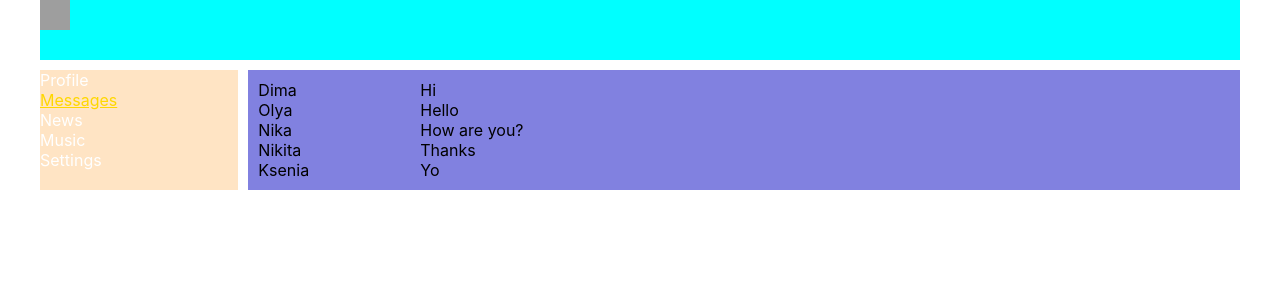
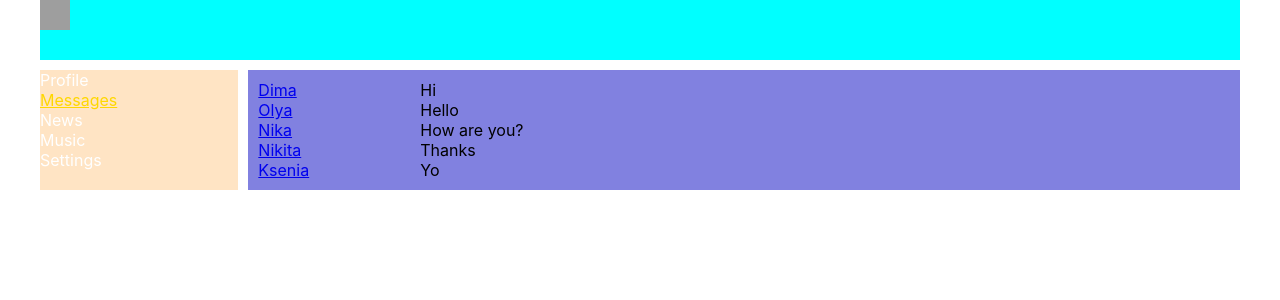
Before and after one commit to CodeElliX/social, a React (Create React App) app: page /dialogs in a window 1280 px wide. Shown: the top 300 px of the page. Built offline with nearby package versions, Linux system fonts and the light colour scheme; grey boxes are pictures that could not be loaded.

Commit message:
feat: add less22

```diff
--- a/src/App.js
+++ b/src/App.js
@@ -14,8 +14,8 @@ function App() {
 
      <div className='app-wrapper-content'>
       <Routes>
-      <Route path='/dialogs' element={<Dialoges />} />
-      <Route path='/profile' element={<Profile />} />
+      <Route path='/dialogs/*' element={<Dialoges />} />
+      <Route path='/profile/*' element={<Profile />} />
 
        </Routes>
      </div>
--- a/src/components/Dialoges/Dialoges.jsx
+++ b/src/components/Dialoges/Dialoges.jsx
@@ -1,14 +1,15 @@
 import style from './Dialoges.module.css';
+import { NavLink } from 'react-router-dom';
 
 function Dialoges() {
     return(
         <div className={style.ollDialogs}>
-            <div className={style.dialoges}>
-                <div className={style.dialog}>Dima</div>
-                <div className={style.dialog}>Olya</div>
-                <div className={style.dialog}>Nika</div>
-                <div className={style.dialog}>Nikita</div>
-                <div className={style.dialog}>Ksenia</div>
+            <div className={style.dialogs}>
+                <div className={style.dialog}><NavLink to="/dialogs/1">Dima</NavLink></div>
+                <div className={style.dialog}><NavLink to="/dialogs/2">Olya</NavLink></div>
+                <div className={style.dialog}><NavLink to="/dialogs/3">Nika</NavLink></div>
+                <div className={style.dialog}><NavLink to="/dialogs/4">Nikita</NavLink></div>
+                <div className={style.dialog}><NavLink to="/dialogs/5">Ksenia</NavLink></div>
             </div>
             <div className={style.messages}>
                 <div className={style.message}>Hi</div>
--- a/src/components/Dialoges/Dialoges.module.css
+++ b/src/components/Dialoges/Dialoges.module.css
@@ -3,7 +3,7 @@
     grid-template-columns: 2fr 10fr;
     padding: 10px;
 }
-.dialoges{
+.dialogs{
 
 }
 .dialog{
```
